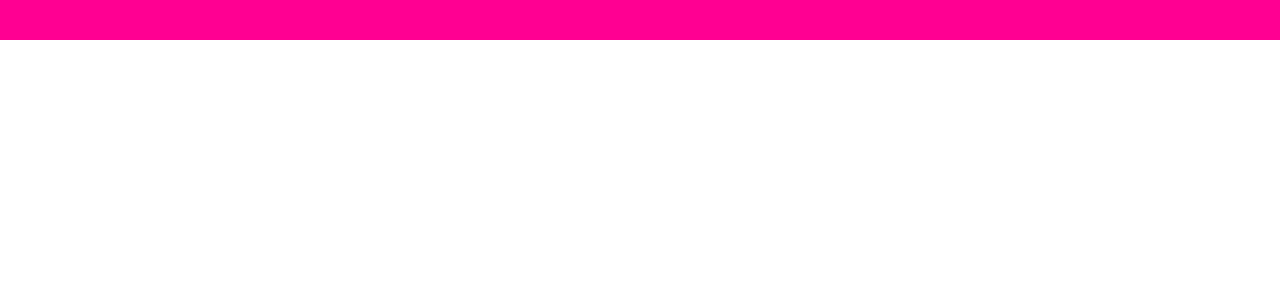
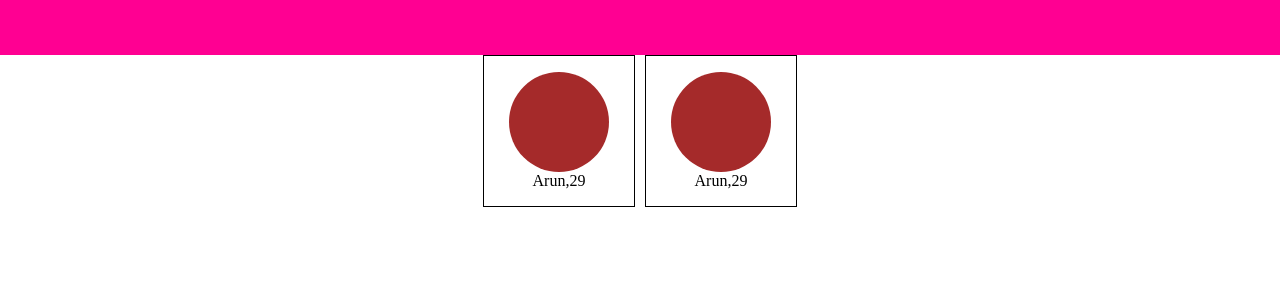
Before and after one commit to Shanpkt/hicha, a React (Create React App) app: page / in a window 1280 px wide. Shown: the top 300 px of the page. Built offline with nearby package versions, Linux system fonts and the light colour scheme.

Commit message:
first commit

```diff
--- a/src/component/main/main.jsx
+++ b/src/component/main/main.jsx
@@ -4,6 +4,16 @@
   return (
     <div className='main_continer'>
         <div className='top_bar'></div>
+        <div className='profile_continer'>
+        <div className='profile'>
+            <div className='profile_iMG'></div>
+            <label>Arun,29</label>
+        </div>
+        <div className='profile'>
+            <div className='profile_iMG'></div>
+            <label>Arun,29</label>
+        </div>
+        </div>
     </div>
   )
 }
--- a/src/component/main/main.scss
+++ b/src/component/main/main.scss
@@ -4,7 +4,32 @@
 
     .top_bar{
         width: 100%;
-        height: 40px;
+        height: 55px;
         background-color: #FF0092;
     }
+
+.profile_continer{
+    display: flex;
+    align-items: center;
+    flex-wrap: wrap;
+    justify-content: center;
+    gap: 10px;
+    .profile{
+        width: 150px;
+        height: 150px;
+        border: 1px solid;
+        display: flex;
+        flex-direction: column;
+        align-items: center;
+        justify-content: center;
+
+        .profile_iMG{
+            width: 100px;
+            height: 100px;
+            background-color: brown;
+            border-radius: 50%;
+
+        }
+    }
 }
+}
```
